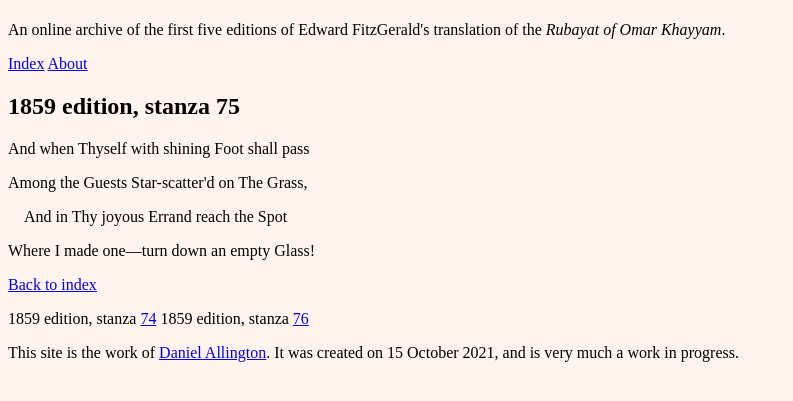
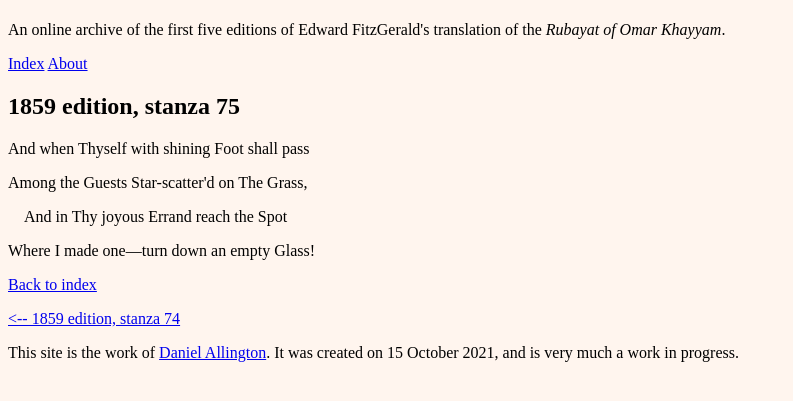
Before and after one commit to daniel-allington/fitzKhayyam, a Jekyll site: the page built from _stanzas/ed-1859-stanza-75.md, in a window 1280 px wide. Shown: the top 401 px of the page, without its empty margins (0-793 px from the left). Built offline with Jekyll 4.4.1, drawn with Linux system fonts in a browser that asks for light colours.

Commit message:
For each stanza, locate the one before it and after it, reference their URLs directly instead of reconstructing

```diff
--- a/_layouts/stanza.html
+++ b/_layouts/stanza.html
@@ -13,14 +13,20 @@
     <p class = 'verse' id = 'v3'>{{ page.v3 }}</p>
     <p class = 'verse'>{{ page.v4 }}</p>
     <p><a href = "{{ site.url }}">Back to index</a></p>
-    {% assign before = page.stanza | minus: 1 %}
-    {% assign after = page.stanza | plus: 1 %}
+    {% assign same_edition_stanzas = site.stanzas | where: 'edition', page.edition %}
+
+    {% assign number_before = page.stanza | minus: 1 %}
+    {% assign number_after = page.stanza | plus: 1 %}
+
+    {% assign stanza_before = same_edition_stanzas | find: 'stanza', number_before %}
+    {% assign stanza_after = same_edition_stanzas | find: 'stanza', number_after %}
+
     <p>
-    {% if page.stanza > 1 %}
-    {{ page.edition }} edition, stanza <a href = "{{ site.baseurl }}/stanzas/ed-{{ page.edition }}-stanza-{{ before }}.html">{{ before }}</a>
-    {% endif %}
-    {% if page.stanza < 100 %}
-    {{ page.edition }} edition, stanza <a href = "{{ site.baseurl }}/stanzas/ed-{{ page.edition }}-stanza-{{ after }}.html">{{ after }}</a>
-    {% endif %}
+        {% if stanza_before %}
+        <a href = "{{ stanza_before.url }}"><-- {{ page.edition }} edition, stanza {{ stanza_before.stanza }}</a>
+        {% endif %}
+        {% if stanza_after %}
+        <a href = "{{ stanza_after.url }}">{{ page.edition }} edition, stanza {{ stanza_after.stanza }} --></a>
+        {% endif %}
     </p>
 <article>
```
